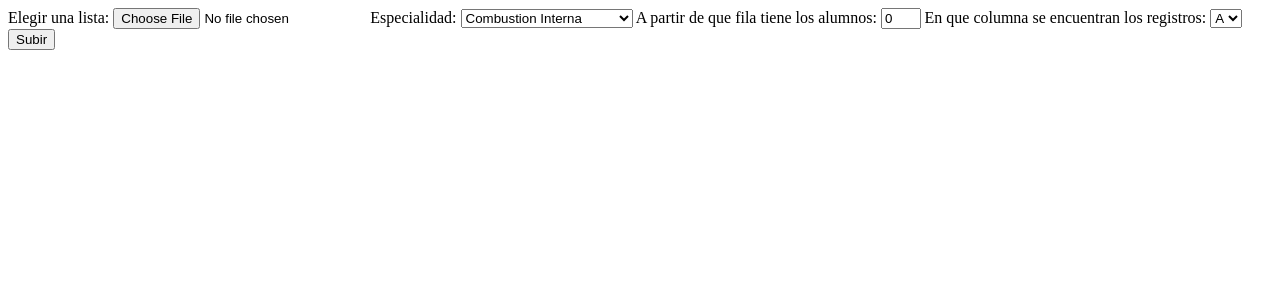
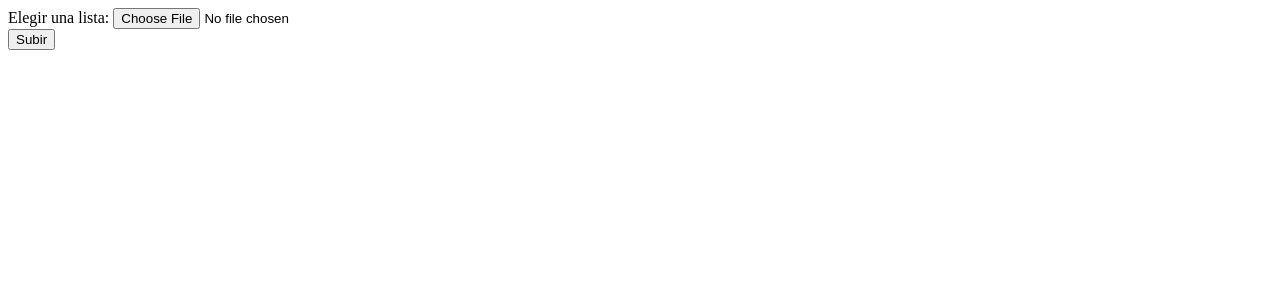
Before and after one commit to EGPerezR/EstadiasFaltas, a PHP site: page /alumnos.php in a window 1280 px wide. Shown: the top 300 px of the page. Run offline with PHP 8.4, Linux system fonts and the light colour scheme.

Commit message:
subida de alumnos

```diff
--- a/Controllers/busalumn.php
+++ b/Controllers/busalumn.php
@@ -116,11 +116,12 @@ if (isset($_POST['buscar'])) {
 //cuando empieze a insertar las faltas
 if (isset($_POST['insertar'])) {
 
-    //Construccion de las faltas
+
     $hoy = date("Y-m-d");
     $lunes;
     $materia = $_POST['materia'];
     $nueva = [];
+    //Construccion de las faltas
     if (!empty($_POST["faltas"]) && is_array($_POST["faltas"])) {
         $faltas = array();
         foreach ($_POST["faltas"] as $como) {
--- a/Controllers/leer.php
+++ b/Controllers/leer.php
@@ -1,43 +1,42 @@
 <?php
-if(isset($_POST['Insertar'])){
+if (isset($_POST['Insertar'])) {
     $alumnos = [];
+    $nombre = $_FILES['fichero_usuario']['name'];
 
-$especialidad = $_POST['especialidad'];
 
-$columna = $_POST['columna'];
+
 
     $info = new SplFileInfo($_FILES['fichero_usuario']['name']);
-$extension = pathinfo($info->getFilename(),PATHINFO_EXTENSION);
+    $extension = pathinfo($info->getFilename(), PATHINFO_EXTENSION);
 
-if($extension=='xlsx'){
+    if ($extension == 'xlsx') {
         $dir_subida =  __DIR__ . '/../Excels/';
         $fichero_subido = $dir_subida . basename($_FILES['fichero_usuario']['name']);
-if(move_uploaded_file($_FILES['fichero_usuario']['tmp_name'],$fichero_subido)){
-
+        if (move_uploaded_file($_FILES['fichero_usuario']['tmp_name'], $fichero_subido)) {
         } else {
             echo '¡posible ataque de subida de ficheros';
         }
-}else {
+    } else {
         echo "este tipo de archivo no esta permitido";
     }
 
-require __DIR__.'/../vendor/autoload.php';
+    require __DIR__ . '/../vendor/autoload.php';
 
     class MyReadFilter implements \PhpOffice\PhpSpreadsheet\Reader\IReadFilter
     {
 
         public function readCell($column, $row, $worksheetName = '')
         {
-        $fila = $_POST['fila'];
+
             // Read title row and rows 20 - 30
-        if ($row >= $fila) {
+            if ($row >= 13) {
                 return true;
             }
             return false;
         }
     }
     $reader = new \PhpOffice\PhpSpreadsheet\Reader\Xls();
-$inputFileName = __DIR__.'/../Excels/'.$_FILES['fichero_usuario']['name'];
+    $inputFileName = __DIR__ . '/../Excels/' . $_FILES['fichero_usuario']['name'];
 
 
     /**  Identify the type of $inputFileName  **/
@@ -52,7 +51,8 @@ $spreadsheet = $reader->load($inputFileName);
 ?>
 
 
-<center><table border="1">
+    <center>
+        <table border="1">
             <thead>
                 <tr>
                     <th>Alumno</th>
@@ -64,35 +64,72 @@ $spreadsheet = $reader->load($inputFileName);
             $cantidad = $spreadsheet->getActiveSheet()->toArray();
             foreach ($cantidad as $row) {
                 if ($row[0] != '') {
-            $alumnos[] = $row[$columna];
-            echo '<tr><td>' . $row[$columna] . '</td></tr>';
-
+                    $alumnos[] = $row[1];
+                    echo '<tr><td>' . $row[1] . '</td></tr>';
                 }
             }
 
             ?>
 
-</table></center>
+        </table>
+    </center>
 
     <form action='' method="POST">
 
+
+        <label for="especialidad">Especialidad: </label>
+        <select name="especialidad" id="especialidad" oninput="mossec()">
+            <option value="...">...</option>
+            <option value="1">Combustion Interna</option>
+            <option value="2">Maquinas y herramientas</option>
+            <option value="3">Electricidad</option>
+            <option value="4">sistemas</option>
+            <option value="5">Mecatronica</option>
+        </select>
+        <label for="seccion">Seccion:</label>
+        <select name="seccion" id="seccion" disabled>
+        <option value="1">A</option>
+        <option value="2">B</option>
+        </select>
         <?php
-echo '<input name="espe" type="text" value="'.$especialidad.'" disabled hidden>';
-for ($i = 0; $i<count($alumnos); $i++){
+        echo '<input name="excel" type="text" value="' . $nombre . '"  hidden>';
+        for ($i = 0; $i < count($alumnos); $i++) {
 
-    echo '<input name = "alumno[]" type="text" value="'.$alumnos[$i].'" disabled hidden>';
+            echo '<input name = "alumno[]" type="text" value="' . $alumnos[$i] . '" hidden>';
         }
         ?>
-<label for="confimar">Está segur@ de Insertar esta lista?</label>
+        <input type="button" onclick="confirm()" value="Enviar">
+        <div id="confirmado" hidden>
+        <b><label for="confimar">Está segur@ de Insertar esta lista?</label></b>
         <input type="submit" value="Confirmar" name="confirmado">
-<input type="submit" value="Cancelar" name="cancelar">
+        <input type="submit" value="Cancelar" name="cancelar" onclick="actualizar()">
+        </div>
     </form>
 
 <?php
 }
 
-if(isset($_POST['confirmado'])){
+if (isset($_POST['confirmado'])) {
+    include('conexion.php');
+    $seccion = $_POST['seccion'];
+    $espe = $_POST['especialidad'];
+    if (!empty($_POST["alumno"]) && is_array($_POST["alumno"])) {
+        $alumnos = array();
+        foreach ($_POST["alumno"] as $alavertebra) {
+            $alumnos[] = $alavertebra;
+        }
+    }
 
+    for ($i = 0; $i < count($alumnos); $i++) {
+        $insert = "INSERT INTO alumnos (nombres,especialidad,grado,seccion) VALUES ('".$alumnos[$i]."',".$espe.",1,".$seccion.")";
+        $ejecuta = mysqli_query($mysqli,$insert);
+    }
+
+    echo 'lista insertada correctamente';
+}
+
+if (isset($_POST['cancelar'])) {
+    unlink(__DIR__ . '/../Excels/' . $_POST['excel']);
 }
 
 ?>
--- a/alumnos.php
+++ b/alumnos.php
@@ -4,7 +4,7 @@
 <head>
     <meta charset="UTF-8">
     <meta http-equiv="X-UA-Compatible" content="IE=edge">
-    <meta http-equiv="Content-Type" content="text/html; charset=utf-8"/>
+    <meta http-equiv="Content-Type" content="text/html; charset=utf-8" />
     <meta name="viewport" content="width=device-width, initial-scale=1.0">
     <title>Insertar Alumnos</title>
 </head>
@@ -13,32 +13,41 @@
     <form action="alumnos.php" method="POST" enctype="multipart/form-data">
         <label for="lista">Elegir una lista: </label>
         <input type="file" name="fichero_usuario">
-        <label for="especialidad">Especialidad: </label>
-        <select name="especialidad" id="especialidad">
-            <option value="1">Combustion Interna</option>
-            <option value="2">Maquinas y herramientas</option>
-            <option value="3">Electricidad</option>
-            <option value="4">sistemas</option>
-            <option value="5">Mecatronica</option>
-        </select>
-        <label for="fila_determinada">A partir de que fila tiene los alumnos: </label>
-        <input type="number" name="fila" style="width: 2.5%;" value="0">
-        <label for="columna">En que columna se encuentran los registros: </label>
-        <select name="columna" id="columna">
-        <option value="0">A</option>
-        <option value="1">B</option>
-        <option value="2">C</option>
-        <option value="3">D</option>
-        <option value="4">E</option>
-        <option value="5">F</option>
-        </select>
-<input type="submit" value="Subir" name="Insertar">
+
+        <br>
+        <input type="submit" value="Subir" name="Insertar">
     </form>
 
     <?php
     include 'Controllers/leer.php';
 
-?>
+    ?>
 </body>
 
+
+<script type="text/javascript">
+    function actualizar() {
+        location.reload(true)
+    };
+    function confirm(){
+        var x = document.getElementById("confirmado");
+    if (x.style.display === "block") {
+        x.style.display = "none";
+    } else {
+        x.style.display = "block";
+    }
+    }
+
+    function mossec(){
+        var combo = document.getElementById("especialidad");
+		var selected = combo.options[combo.selectedIndex].text;
+		if (selected == '...') {
+			document.getElementById('seccion').disabled = true;
+			return false;
+		} else {
+			document.getElementById('seccion').disabled = false;
+		}
+    }
+</script>
+
 </html>
```
Also changed, not shown: 1 other file. Lines whose indentation alone changed are shown as unchanged.
